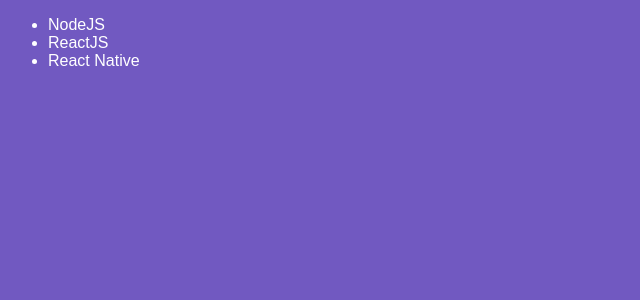
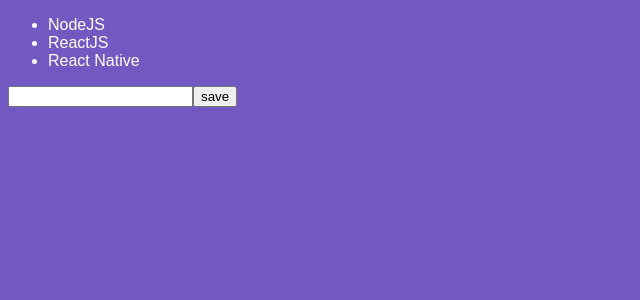
Before and after one commit to Masvi/reactjs, a React app: page / in a window 1280 px wide. Shown: the top 300 px of the page, without its empty margins (0-640 px from the left). Built offline with nearby package versions, Linux system fonts and the light colour scheme.

Commit message:
state control add itens

```diff
--- a/src/components/TechList.js
+++ b/src/components/TechList.js
@@ -5,22 +5,38 @@
 		usado para guardar/manipular o estado do componente
 	*/
     state = {
+        newTech: '',
         techs: [
             'NodeJS',
             'ReactJS',
             'React Native'
-		]
+        ],
     };
+    handleInputChange = e => {
+        this.setState({ newTech: e.target.value })
+
+    }
+    handleSubmit = e => {
+        e.preventDefault();
+        this.setState({
+            techs: [...this.state.techs, this.state.newTech],
+            newTech: ''
+        });
+    }
 
     render() {
-
-		console.log(this.state)
         return (
+            <form onSubmit={this.handleSubmit}>
                 <ul>
-				<li>NodeJS</li>
-				<li>ReactJS</li>
-				<li>React Native</li>
+                    {this.state.techs.map(tech => <li key={tech}>{tech}</li>)}
                 </ul>
+                <input
+                    type="text"
+                    onChange={this.handleInputChange}
+                    value={this.state.newTech}
+                />
+                <button type="submit">save</button>
+            </form>
         );
     }
 }
```
Also changed, not shown: package.json (line endings or trailing spaces). Lines whose indentation alone changed are shown as unchanged.
